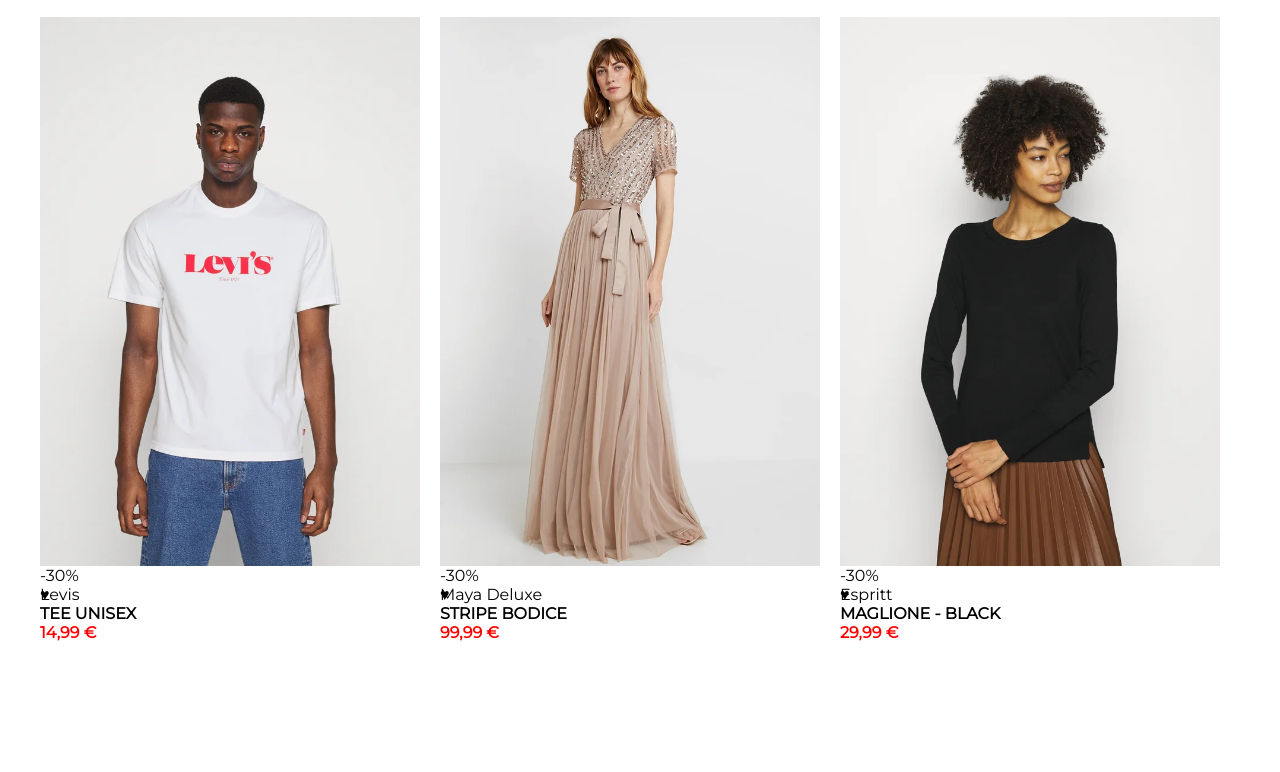
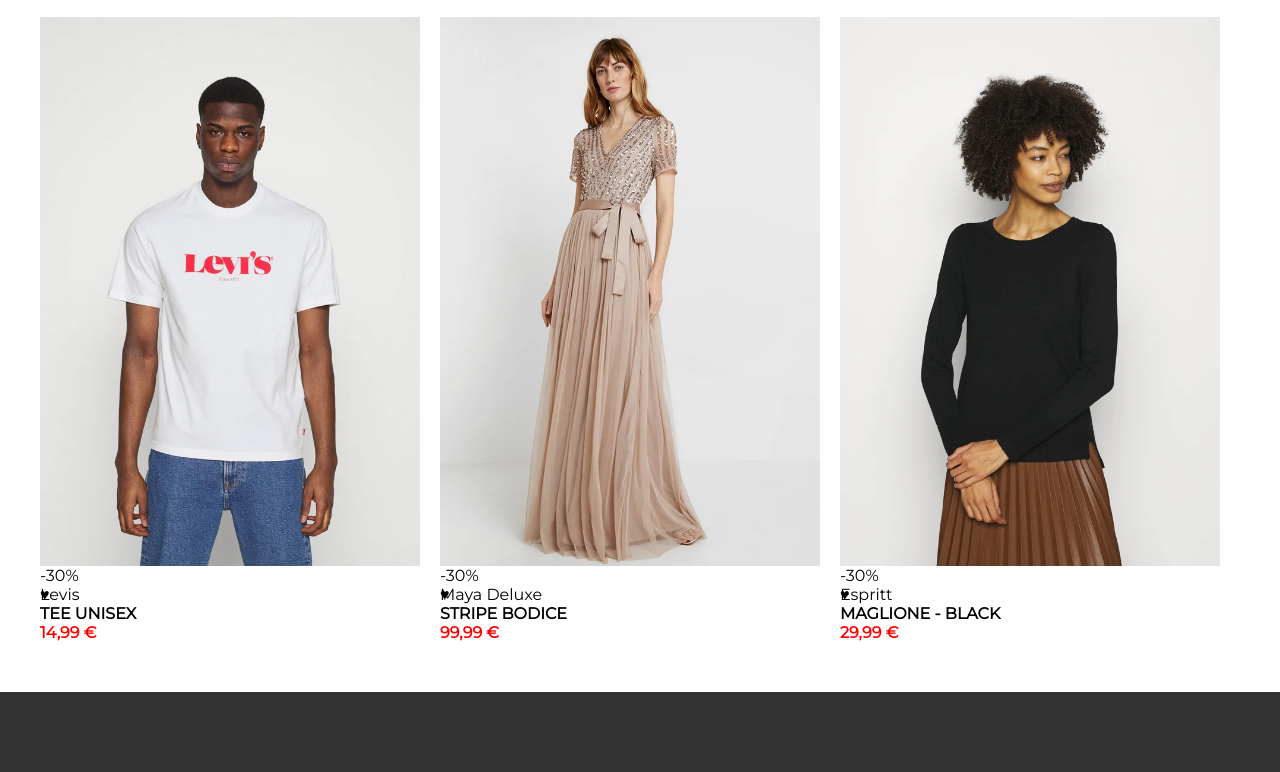
Before and after one commit to ludo270408/html-css-boolando, a plain HTML site: page index.html in a window 1280 px wide. Shown: the part 775-1547 px from the top of the page. Before the commit the page ends 1417 px from the top, so only its background shows below. Drawn offline with Linux system fonts and the light colour scheme.

Commit message:
[UPTADE] bg-color footer

```diff
--- a/index.html
+++ b/index.html
@@ -95,6 +95,18 @@
         </div>
     </main>
     <!-- FOOTER -->
+    <footer>
+        <div class="container">
+            <div class="row">
+                <div class="height-10 col-100 ">
+                    <div class="content">
+                        <div class=" side "></div>
+                        <div class="side"></div>
+                    </div>
+                </div>
+            </div>
+        </div>
+    </footer>
 
 </body>
 </html>
--- a/style.css
+++ b/style.css
@@ -45,6 +45,7 @@ header{
 
 main{
     padding-top: 50px;
+    padding-bottom: 50px;
 }
 
 img{
@@ -113,7 +114,23 @@ img{
     width: 70%;
 }
 
+.col-100{
+    width: 100%;
+}
+
 /*HEIGHT*/
 .height-50{
     height: 10px;
 }
+
+
+/*FOOTER*/
+.side{
+    padding:10px;
+}
+
+footer{
+    background-color: rgb(51, 51, 51);
+    padding: 20px 0;
+    width: 100%;
+}
```
